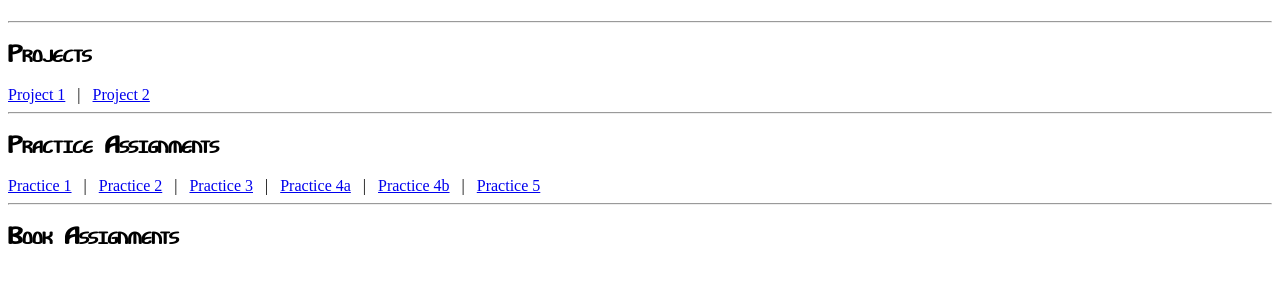
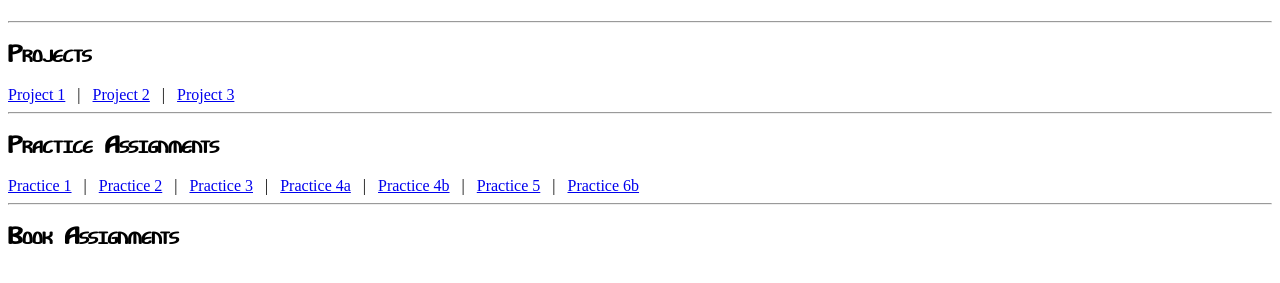
Before and after one commit to groundc0ntrol/INFO2420, a plain HTML site: page index.html in a window 1280 px wide. Shown: the part 69-352 px from the top of the page. Drawn offline with Linux system fonts and the light colour scheme; a web font is replaced by a local one.

Commit message:
Update index.html

```diff
--- a/index.html
+++ b/index.html
@@ -44,6 +44,8 @@ p{
 <a href="Projects/Project_1.html">Project 1</a>
 &nbsp;&nbsp;|&nbsp;&nbsp;
 <a href="Projects/Project2/Project_2_Links.html">Project 2</a>
+&nbsp;&nbsp;|&nbsp;&nbsp;
+<a href="Projects/project3/P3links.html">Project 3</a>
 
 <hr />
 <h2>Practice Assignments</h2>
@@ -58,6 +60,8 @@ p{
 <a href="Practices/practice4/HTMLPractice4B/HTML4BFiles/CSS3Fonts/CSS3Fonts.html">Practice 4b</a>
 &nbsp;&nbsp;|&nbsp;&nbsp;
 <a href="Practices/practice5/HTML 5/index.html">Practice 5</a>
+&nbsp;&nbsp;|&nbsp;&nbsp;
+<a href="Practices/practice6b/table.html">Practice 6b</a>
 
 <hr />
 <h2>Book Assignments</h2>
```
